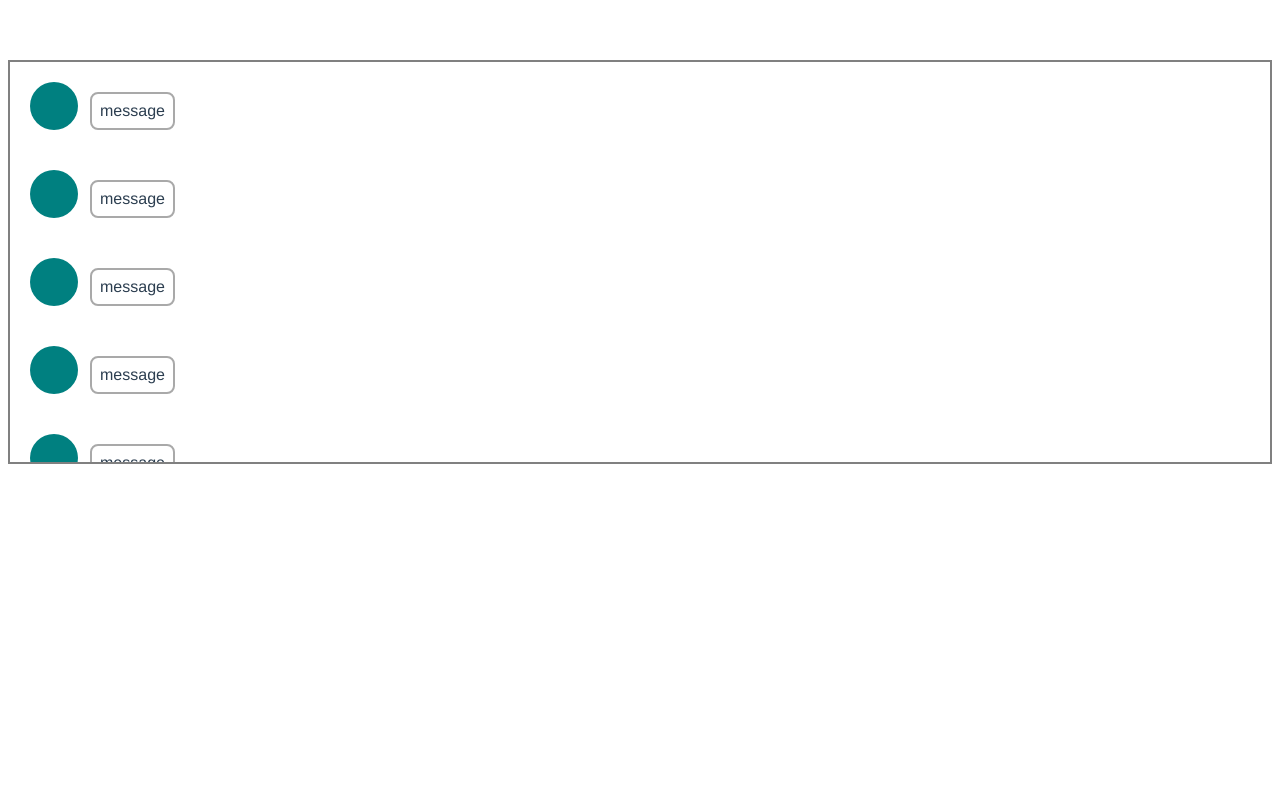
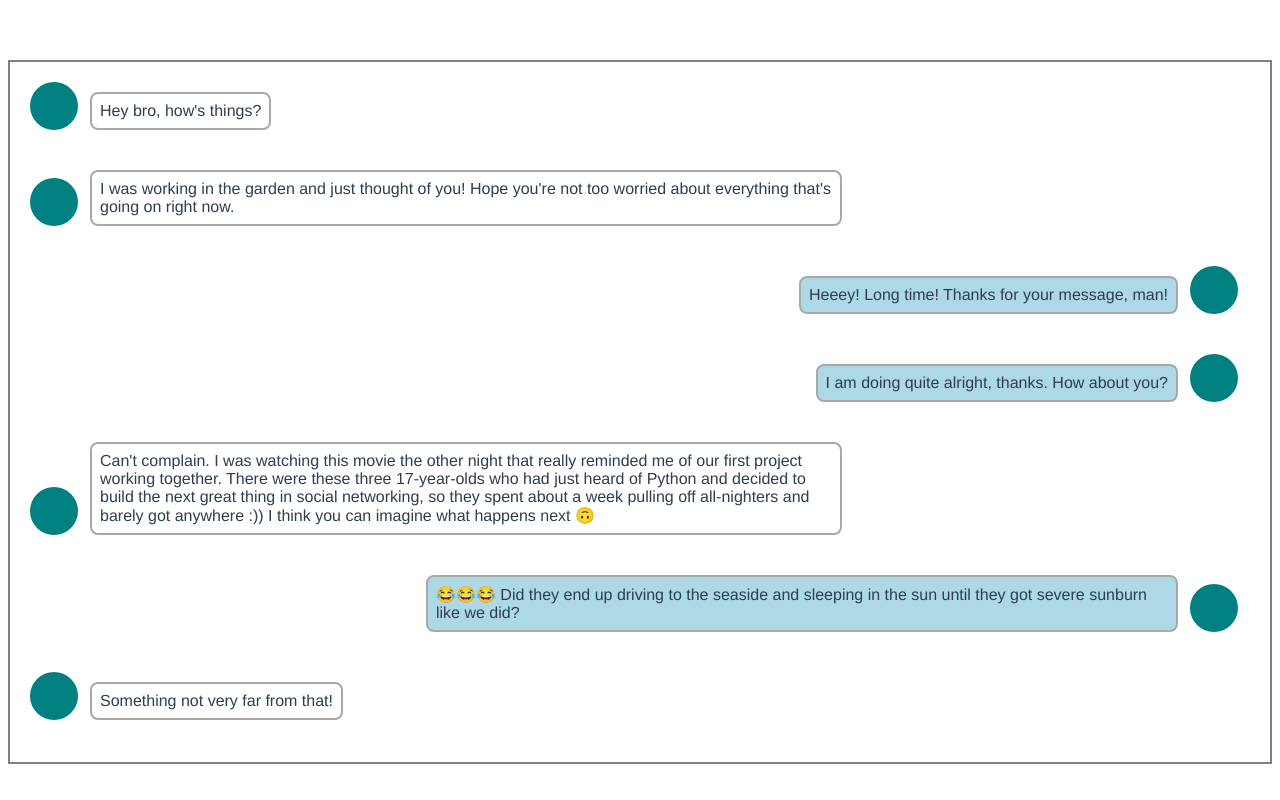
Before and after one commit to JustynaWiniarska/vue-chat, a Vue app: page / in a window 1280 px wide. Built offline with nearby package versions, Linux system fonts and the light colour scheme; data requests are answered from the project's data file.

Commit message:
Adds and differentiates users

```diff
--- a/db.json
+++ b/db.json
@@ -1,4 +1,20 @@
 {
+  "users": [
+    {
+      "id": 23,
+      "firstName": "Bob",
+      "lastName": "Greatlance",
+      "thumbnail": "https://images.generated.photos/-xGFYXL6ts6pLJa6UKFheSLpVvkmH6sSbmHL7WfYMos/rs:fit:256:256/czM6Ly9pY29uczgu/Z3Bob3Rvcy1wcm9k/LnBob3Rvcy92M18w/MDA2MDc1LmpwZw.jpg",
+      "authenticated": false
+    },
+    {
+      "id": 48,
+      "firstName": "Jack",
+      "lastName": "Dowager",
+      "thumbnail": "https://images.generated.photos/S1STKILAq-VlqXK3Exeq78FZuY_oimmVFg96qBHE8N0/rs:fit:256:256/czM6Ly9pY29uczgu/Z3Bob3Rvcy1wcm9k/LnBob3Rvcy92M18w/NDA0NjE3LmpwZw.jpg",
+      "authenticated": true
+    }
+  ],
   "messages": [
     {
       "id": 1,
--- a/src/components/ConversationArea.vue
+++ b/src/components/ConversationArea.vue
@@ -8,13 +8,34 @@ export default {
   },
   data: () => {
     return {
-      messages: []
+      messages: [],
+      authenticatedUser: null,
+      secondUser: null
     }
   },
   created() {
+    this.fetchUsers()
     this.fetchMessages()
   },
   methods: {
+    async fetchUsers() {
+      try {
+        const response = await fetch('http://localhost:3001/users')
+        this.users = await response.json()
+
+        // define users:
+        this.authenticatedUser = Object.values(this.users).find(user => user.authenticated === true)
+
+        this.secondUser = Object.values(this.users).find(user => user.authenticated === false)
+
+        if (!response.ok) {
+          throw new Error('Failed to fetch users')
+        }
+      }
+      catch (e) {
+        console.error('Error fetching users: ', e)
+      }
+    },
     async fetchMessages() {
       try {
         const response = await fetch('http://localhost:3001/messages')
@@ -36,10 +57,14 @@ export default {
   <div class="conversation-container">
     <div v-if="messages && messages.length">
       <div
-        v-for="(message, index) in messages"
-        :key="index"
+        v-for="message in messages"
+        :key="message.id"
       >
-      <MessageBox :message-data="message" />
+      <MessageBox
+        :authenticated-user="authenticatedUser"
+        :other-user="secondUser"
+        :message-data="message"
+      />
     </div>
     </div>
 
@@ -49,7 +74,7 @@ export default {
 <style lang="css" scoped>
 .conversation-container {
   border: 2px solid gray;
-  height: 400px;
+  height: 700px;
   overflow-y: scroll;
 }
 </style>
--- a/src/components/MessageBox.vue
+++ b/src/components/MessageBox.vue
@@ -2,21 +2,41 @@
 export default {
   name: 'MessageBox',
   props: {
-    messagesData: {
+    messageData: {
+      type: Object,
+      required: true
+    },
+    authenticatedUser: {
+      type: Object,
+      required: true
+    },
+    otherUser: {
       type: Object,
       required: true
     }
   },
-  mounted() {
-    console.log('CHILD', this.messagesData)
+  computed: {
+    isMyUser() {
+      return this.authenticatedUser.firstName.toLowerCase() === this.messageData.from.toLowerCase()
+    }
   }
 }
 </script>
 
 <template>
-  <div class="message-container">
-    <div class="thumbnail"></div>
-    <div class="message-bubble">message  </div>
+  <div :class='[
+    "message-container",
+    {"right-alignment": isMyUser}
+  ]'>
+    <div class="thumbnail">
+    </div>
+    <div
+      :class='[
+        "message-bubble",
+        {"user-message": isMyUser}
+      ]'
+    >
+      {{messageData.message}}</div>
   </div>
 </template>
 
@@ -25,6 +45,10 @@ export default {
   display: flex;
   align-items: flex-end;
   padding: 20px;
+}
+
+.right-alignment {
+  flex-direction: row-reverse;
 }
 
 .thumbnail {
@@ -43,4 +67,10 @@ export default {
   max-width: 60%;
   text-align: left;
 }
+
+.user-message {
+  margin-left: auto;
+  background-color: lightblue;
+  margin-right: 12px;
+}
 </style>
```
